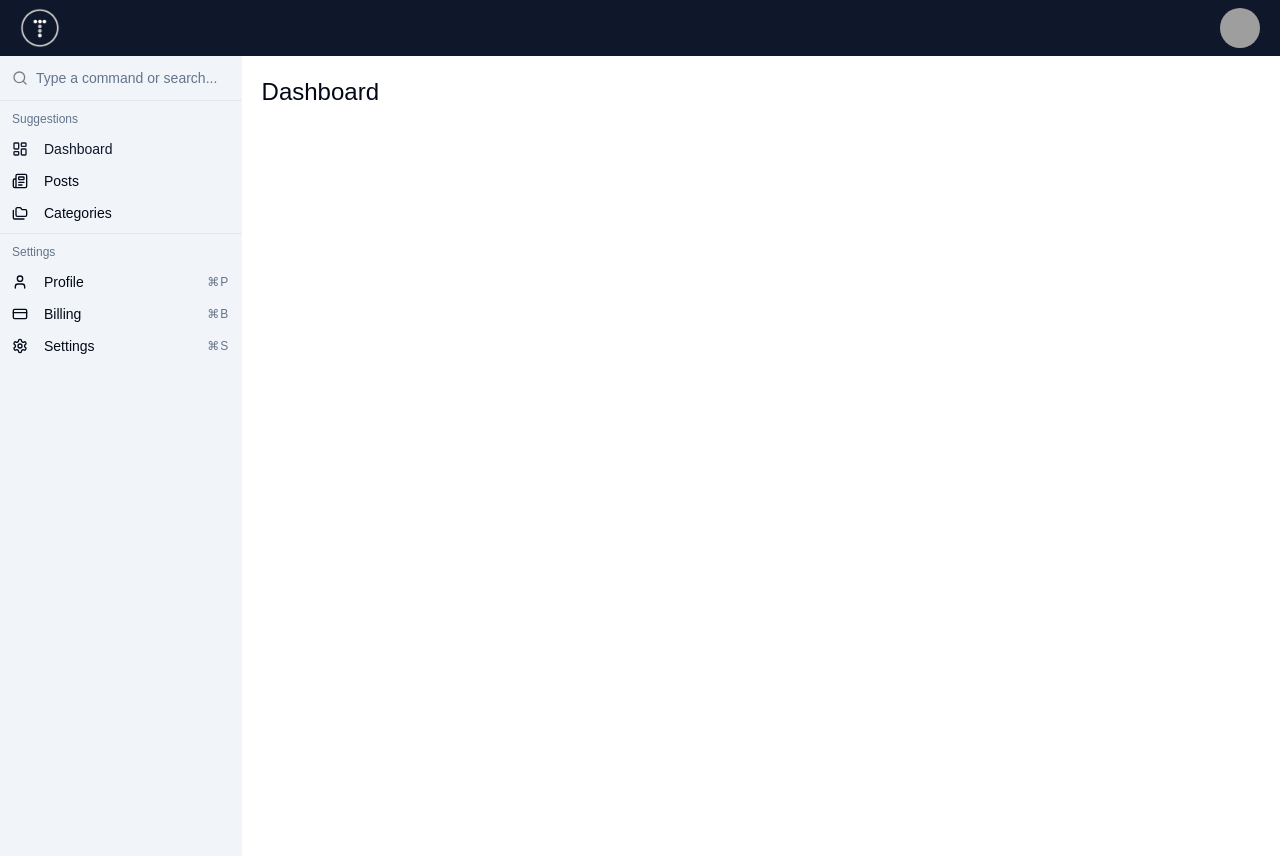
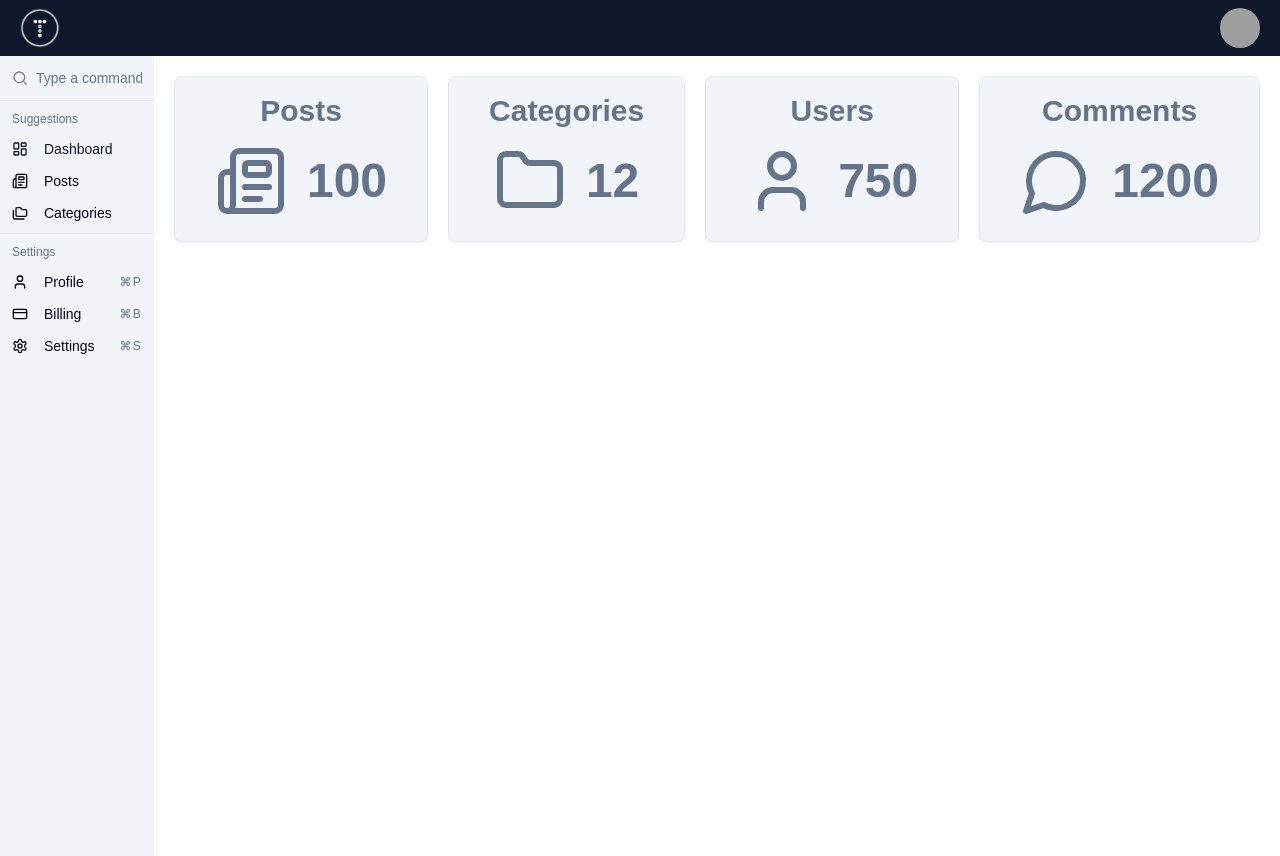
Before and after one commit to Kupl91/Next-shadcn-dashboard, a Next.js app: page / in a window 1280 px wide. Built offline with nearby package versions, Linux system fonts and the light colour scheme; grey boxes are pictures that could not be loaded.

Commit message:
каточки

```diff
--- a/app/page.tsx
+++ b/app/page.tsx
@@ -1,8 +1,31 @@
+import DashboardCard from "@/components/dashboard/DashboardCard";
+import { Folder, MessageCircle, Newspaper, User } from "lucide-react";
 
 export default function Home() {
   return (
     <>
-      <h1 className="text-2xl">Dashboard</h1>
+      <div className="flex flex-col md:flex-row justify-between gap-5 mb-5">
+        <DashboardCard
+          title="Posts"
+          count={100}
+          icon={<Newspaper className="text-slate-500" size={72} />}
+        />
+        <DashboardCard
+          title="Categories"
+          count={12}
+          icon={<Folder className="text-slate-500" size={72} />}
+        />
+        <DashboardCard
+          title="Users"
+          count={750}
+          icon={<User className="text-slate-500" size={72} />}
+        />
+        <DashboardCard
+          title="Comments"
+          count={1200}
+          icon={<MessageCircle className="text-slate-500" size={72} />}
+        />
+      </div>
     </>
-  )
+  );
 }
--- /dev/null
+++ b/components/dashboard/DashboardCard.tsx
@@ -0,0 +1,29 @@
+import  { Card, CardContent } from "@/components/ui/card"
+import { Newspaper, LucideIcon } from "lucide-react"
+
+
+interface DashboardCardProps {
+  title: string;
+  count: number;
+  icon: React.ReactElement<LucideIcon>
+}
+
+const DashboardCard = ({ title, count, icon }: DashboardCardProps) => {
+  return (
+    <Card className="bg-slate-100 dark:bg-slate-800 p-4 pb-0">
+      <CardContent>
+        <h3 className="text-3xl text-center mb-4 font-bold text-slate-500 dark:text-slate-200">
+           {title}
+          </h3>
+          <div className="flex gap-5 justify-center items-center">
+            {icon}
+            <h3 className="text-5xl font-semibold text-slate-500 dark:text-slate-200">
+              {count}
+            </h3>
+          </div>
+      </CardContent>
+    </Card>
+  )
+}
+
+export default DashboardCard
--- /dev/null
+++ b/components/ui/card.tsx
@@ -0,0 +1,79 @@
+import * as React from "react"
+
+import { cn } from "@/lib/utils"
+
+const Card = React.forwardRef<
+  HTMLDivElement,
+  React.HTMLAttributes<HTMLDivElement>
+>(({ className, ...props }, ref) => (
+  <div
+    ref={ref}
+    className={cn(
+      "rounded-lg border bg-card text-card-foreground shadow-sm",
+      className
+    )}
+    {...props}
+  />
+))
+Card.displayName = "Card"
+
+const CardHeader = React.forwardRef<
+  HTMLDivElement,
+  React.HTMLAttributes<HTMLDivElement>
+>(({ className, ...props }, ref) => (
+  <div
+    ref={ref}
+    className={cn("flex flex-col space-y-1.5 p-6", className)}
+    {...props}
+  />
+))
+CardHeader.displayName = "CardHeader"
+
+const CardTitle = React.forwardRef<
+  HTMLDivElement,
+  React.HTMLAttributes<HTMLDivElement>
+>(({ className, ...props }, ref) => (
+  <div
+    ref={ref}
+    className={cn(
+      "text-2xl font-semibold leading-none tracking-tight",
+      className
+    )}
+    {...props}
+  />
+))
+CardTitle.displayName = "CardTitle"
+
+const CardDescription = React.forwardRef<
+  HTMLDivElement,
+  React.HTMLAttributes<HTMLDivElement>
+>(({ className, ...props }, ref) => (
+  <div
+    ref={ref}
+    className={cn("text-sm text-muted-foreground", className)}
+    {...props}
+  />
+))
+CardDescription.displayName = "CardDescription"
+
+const CardContent = React.forwardRef<
+  HTMLDivElement,
+  React.HTMLAttributes<HTMLDivElement>
+>(({ className, ...props }, ref) => (
+  <div ref={ref} className={cn("p-6 pt-0", className)} {...props} />
+))
+CardContent.displayName = "CardContent"
+
+const CardFooter = React.forwardRef<
+  HTMLDivElement,
+  React.HTMLAttributes<HTMLDivElement>
+>(({ className, ...props }, ref) => (
+  <div
+    ref={ref}
+    className={cn("flex items-center p-6 pt-0", className)}
+    {...props}
+  />
+))
+CardFooter.displayName = "CardFooter"
+
+export { Card, CardHeader, CardFooter, CardTitle, CardDescription, CardContent }
```
